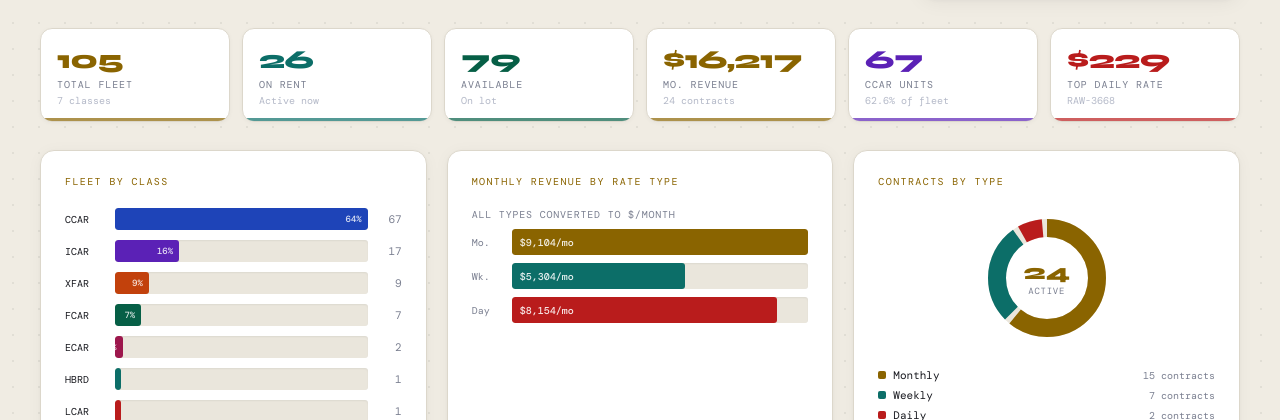
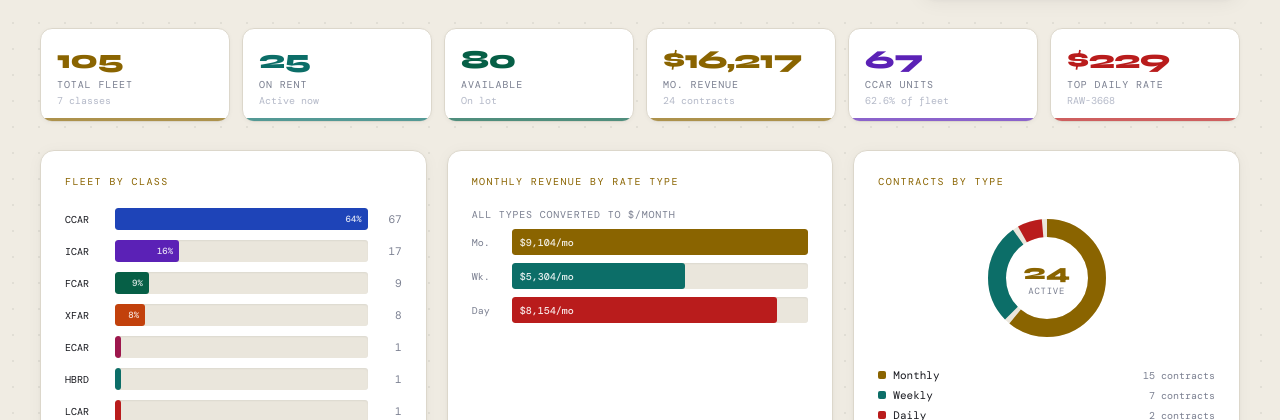
Before and after one commit to jcitizen-dev/rent-a-wreck, a plain HTML site: page index.html in a window 1280 px wide. Shown: the part 380-800 px from the top of the page. Drawn offline with nearby package versions, Linux system fonts and the light colour scheme; a web font is replaced by a local one.

Commit message:
Reconcile fleet data against printed source documents
- Unit 615 (ICAR A6): status rent → avail (available units report confirms)
- Unit 19 (1995 Camry): cls ECAR → FCAR (inventory listing confirms)
- Unit 87 (2002 Altima): cls XFAR → FCAR (sedans don't belong in crossover class)

Class counts now match source docs: CCAR 67, ECAR 1, FCAR 9, HBRD 1,
ICAR 17, LCAR 1, MVAN 1, XFAR 8. Two units (1 FCAR, 1 ICAR) remain
unaccounted — printed inventory shows 107 total, dashboard has 105.

Co-Authored-By: Claude Sonnet 4.6 <noreply@anthropic.com>

```diff
--- a/index.html
+++ b/index.html
@@ -1010,7 +1010,7 @@ const fleet = [
   {unit:'78',  cls:'CCAR',year:2007,model:'SPECTRA',   body:'4DR',plate:'5ZCTS354',color:'WHITE', mileage:20642, status:'avail',tb:'01/22/2019',inSvc:'04/02/2026'},
   {unit:'91',  cls:'CCAR',year:2011,model:'FIESTA',    body:'4DR',plate:'7CIR669', color:'BLACK', mileage:8794,  status:'rent', tb:'08/29/2023',inSvc:'04/02/2026'},
   {unit:'61',  cls:'ECAR',year:2000,model:'ECHO',      body:'4DR',plate:'3NHH496', color:'WHITE', mileage:17333, status:'avail',tb:'01/22/2019',inSvc:''},
-  {unit:'19',  cls:'ECAR',year:1995,model:'CAMRY',     body:'4DR',plate:'',        color:'',      mileage:21980, status:'avail',tb:'01/22/2019',inSvc:''},
+  {unit:'19',  cls:'FCAR',year:1995,model:'CAMRY',     body:'4DR',plate:'',        color:'',      mileage:21980, status:'avail',tb:'01/22/2019',inSvc:''},
   {unit:'480', cls:'XFAR',year:2005,model:'MURANO',    body:'SUV',plate:'9KJN832', color:'SILVER',mileage:171354,status:'avail',tb:'07/24/2024',inSvc:'07/08/2024'},
   {unit:'481', cls:'XFAR',year:2011,model:'TRAVERSE',  body:'SUV',plate:'6ULP946', color:'GRAY',  mileage:101568,status:'avail',tb:'10/20/2022',inSvc:'12/20/2022'},
   {unit:'482', cls:'XFAR',year:2012,model:'TRAVERSE',  body:'4DR',plate:'6WNH896', color:'SILVER',mileage:82660, status:'avail',tb:'02/01/2023',inSvc:'02/01/2023'},
@@ -1019,7 +1019,7 @@ const fleet = [
   {unit:'456', cls:'XFAR',year:2006,model:'EXPLORER',  body:'SUV',plate:'7CB928',  color:'WHITE', mileage:19280, status:'avail',tb:'02/10/2019',inSvc:'10/28/2026'},
   {unit:'457x',cls:'XFAR',year:2006,model:'ESCAPE',    body:'SUV',plate:'8FZL010', color:'GRAY',  mileage:22770, status:'avail',tb:'02/10/2019',inSvc:'09/11/2024'},
   {unit:'479', cls:'XFAR',year:2013,model:'ESCAPE',    body:'SUV',plate:'6ZCU694', color:'WHITE', mileage:13040, status:'rent', tb:'',          inSvc:''},
-  {unit:'87',  cls:'XFAR',year:2002,model:'ALTIMA',    body:'4DR',plate:'N645171', color:'SILVER',mileage:21152, status:'rent', tb:'09/15/2019',inSvc:'11/04/2025'},
+  {unit:'87',  cls:'FCAR',year:2002,model:'ALTIMA',    body:'4DR',plate:'N645171', color:'SILVER',mileage:21152, status:'rent', tb:'09/15/2019',inSvc:'11/04/2025'},
   {unit:'457', cls:'FCAR',year:2010,model:'ES 350',    body:'4DR',plate:'6KAU670', color:'GRAY',  mileage:23117, status:'avail',tb:'07/02/2025',inSvc:'09/11/2026'},
   {unit:'620', cls:'FCAR',year:2008,model:'CAMRY',     body:'4DR',plate:'8KBM100', color:'WHITE', mileage:16000, status:'avail',tb:'01/22/2025',inSvc:''},
   {unit:'86',  cls:'FCAR',year:2010,model:'ALTIMA',    body:'4DR',plate:'7HEIE185',color:'GREEN', mileage:21117, status:'avail',tb:'02/27/2025',inSvc:'09/27/2025'},
@@ -1041,7 +1041,7 @@ const fleet = [
   {unit:'52',  cls:'ICAR',year:2009,model:'ELANTRA',   body:'4DR',plate:'6WR2550', color:'WHITE', mileage:14100, status:'avail',tb:'01/22/2019',inSvc:'02/08/2023'},
   {unit:'558', cls:'ICAR',year:2010,model:'ELANTRA',   body:'4DR',plate:'8KEBL156',color:'GRAY',  mileage:9839,  status:'rent', tb:'01/02/2019',inSvc:'11/05/2025'},
   {unit:'594', cls:'ICAR',year:2010,model:'ELANTRA',   body:'4DR',plate:'8DVC429', color:'SILVER',mileage:17580, status:'avail',tb:'01/22/2019',inSvc:'06/21/2023'},
-  {unit:'615', cls:'ICAR',year:2011,model:'A6',        body:'4DR',plate:'4MGA058', color:'SILVER',mileage:17881, status:'rent', tb:'02/29/2020',inSvc:'06/18/2023'},
+  {unit:'615', cls:'ICAR',year:2011,model:'A6',        body:'4DR',plate:'4MGA058', color:'SILVER',mileage:17881, status:'avail', tb:'02/29/2020',inSvc:'06/18/2023'},
   {unit:'618', cls:'ICAR',year:2000,model:'A6',        body:'4DR',plate:'3WZ2179', color:'WHITE', mileage:23319, status:'avail',tb:'03/29/2019',inSvc:'10/14/2023'},
   {unit:'704', cls:'ICAR',year:1997,model:'AVENGER',   body:'4DR',plate:'',        color:'',      mileage:0,     status:'avail',tb:'',          inSvc:''},
   {unit:'773', cls:'ICAR',year:1991,model:'COROLLA',   body:'4DR',plate:'1WUV856', color:'GREY',  mileage:23319, status:'avail',tb:'',          inSvc:''},
```
